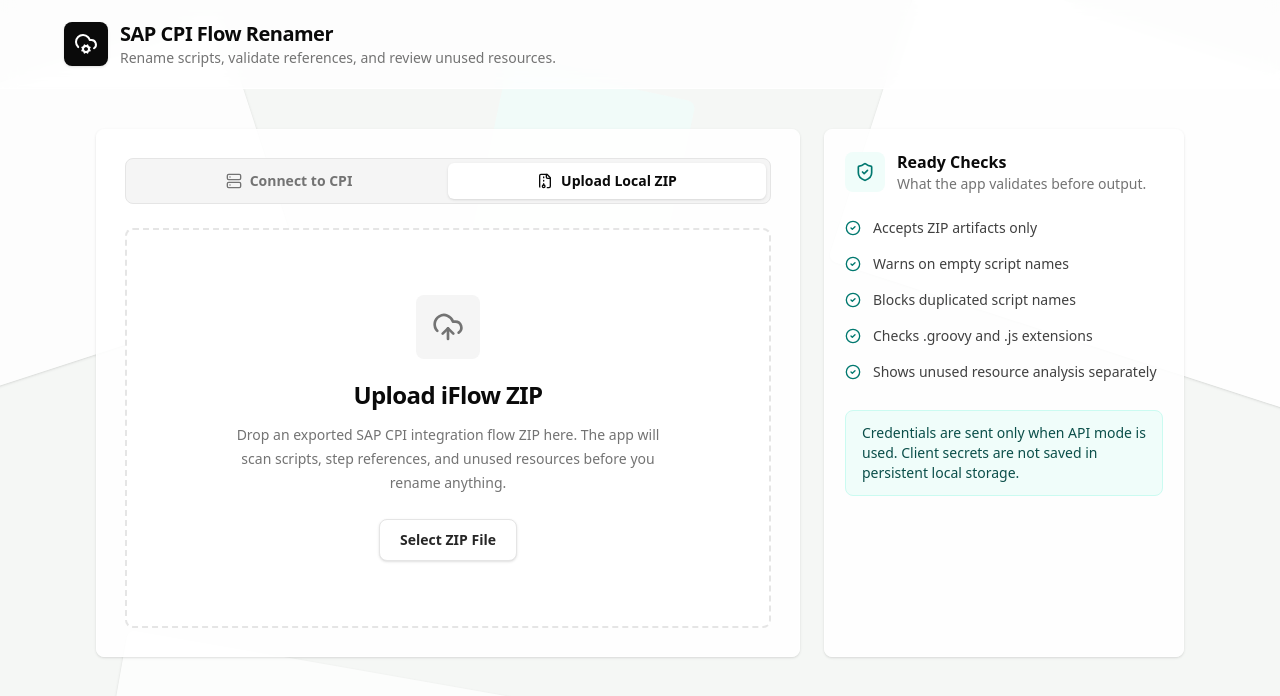
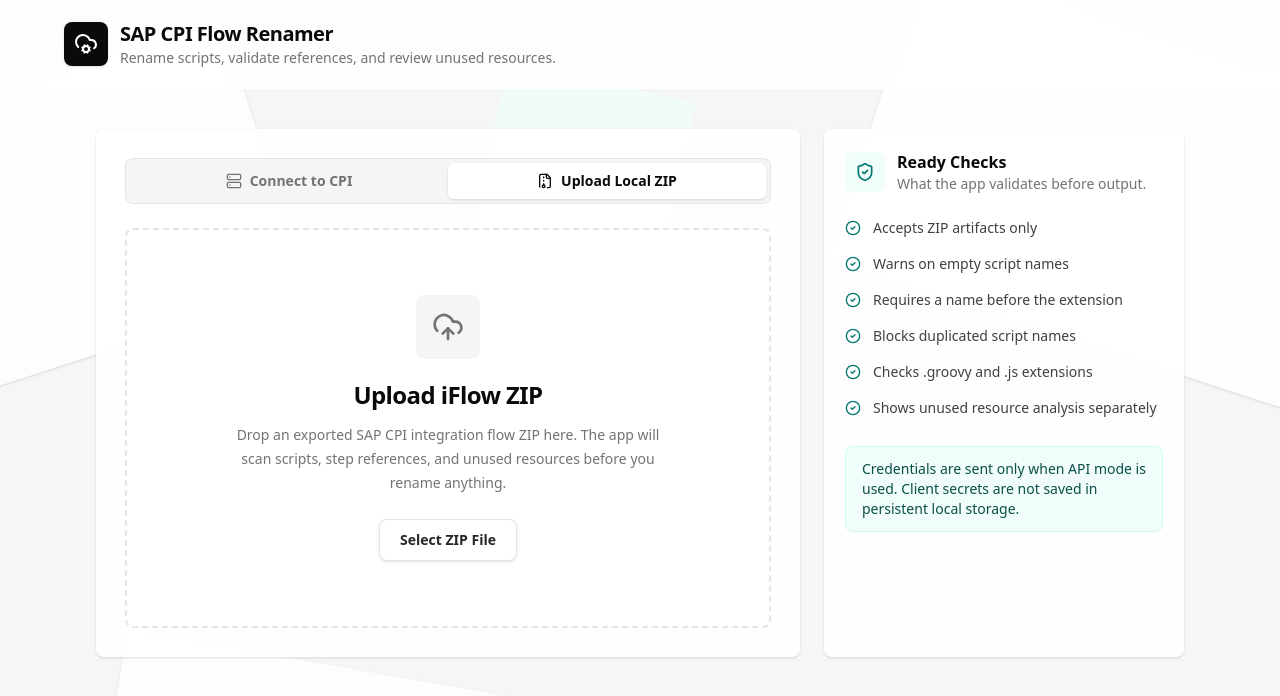
Before and after one commit to mohanreddykandula2/IS-ArtiSrc-Control-Center, a React (Vite) app: page / in a window 1280 px wide. Shown: the top 696 px of the page. Built offline with nearby package versions, Linux system fonts and the light colour scheme.

Commit message:
fix: require script basename before extension

```diff
--- a/src/App.tsx
+++ b/src/App.tsx
@@ -107,6 +107,11 @@
 
   if (!/\.(groovy|js)$/i.test(nextName)) {
     warnings.push('Use a .groovy or .js extension.');
+  }
+
+  const baseName = nextName.replace(/\.(groovy|js)$/i, '');
+  if (!baseName.replace(/\./g, '').trim()) {
+    warnings.push('Add a script name before the extension.');
   }
 
   const duplicateCount = scripts.filter(item => item.newName.trim().toLowerCase() === nextName.toLowerCase()).length;
@@ -898,6 +903,7 @@
                   {[
                     'Accepts ZIP artifacts only',
                     'Warns on empty script names',
+                    'Requires a name before the extension',
                     'Blocks duplicated script names',
                     'Checks .groovy and .js extensions',
                     'Shows unused resource analysis separately',
```
